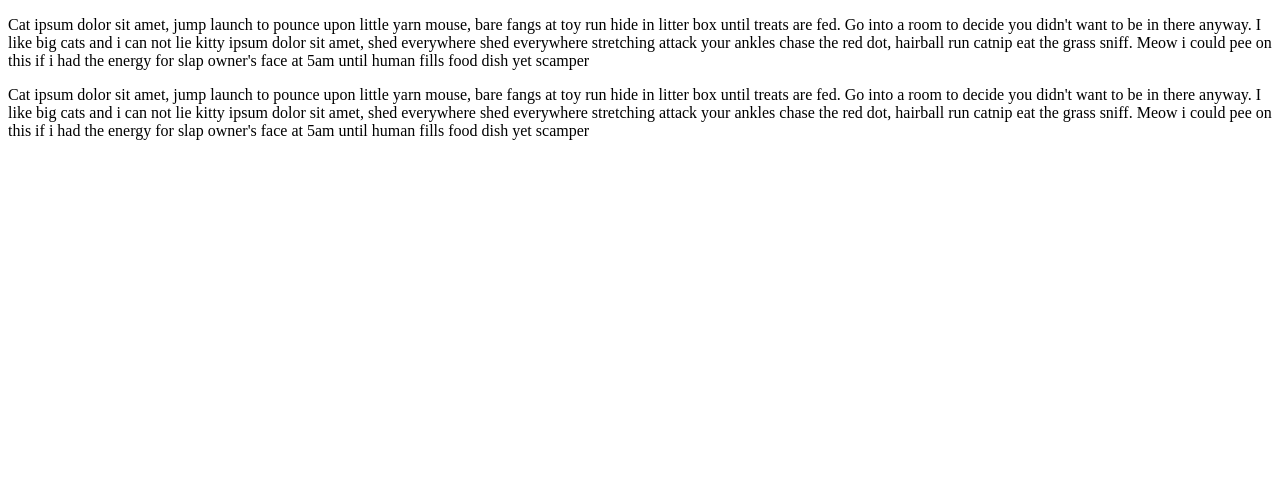
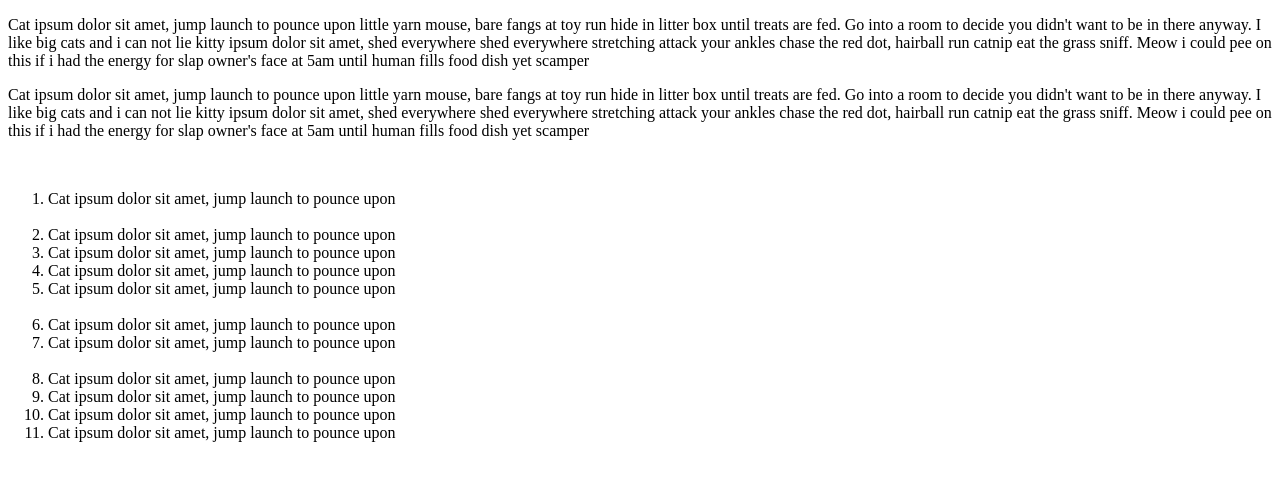
Before and after one commit to naamanjagga/Assignment_3_again, a plain HTML site: page src/index.html in a window 1280 px wide. Drawn offline with Linux system fonts and the light colour scheme.

Commit message:
middle part added

```diff
--- a/src/index.html
+++ b/src/index.html
@@ -11,6 +11,22 @@
         Cat ipsum dolor sit amet, jump launch to pounce upon little yarn mouse, bare fangs at toy run hide in litter box until treats are fed. Go into a room to decide you didn't want to be in there anyway. I like big cats and i can not lie kitty ipsum dolor sit amet, shed everywhere shed everywhere stretching attack your ankles chase the red dot, hairball run catnip eat the grass sniff. Meow i could pee on this if i had the energy for slap owner's face at 5am until human fills food dish yet scamper
     </p>
     <br>
+    <div>
+        <ol>
+            <li>Cat ipsum dolor sit amet, jump launch to pounce upon </li><br>
+            <li>Cat ipsum dolor sit amet, jump launch to pounce upon </li>
+            <li>Cat ipsum dolor sit amet, jump launch to pounce upon </li>
+            <li>Cat ipsum dolor sit amet, jump launch to pounce upon </li>
+            <li>Cat ipsum dolor sit amet, jump launch to pounce upon </li><br>
+            <li>Cat ipsum dolor sit amet, jump launch to pounce upon </li>
+            <li>Cat ipsum dolor sit amet, jump launch to pounce upon </li><br>
+            <li>Cat ipsum dolor sit amet, jump launch to pounce upon </li>
+            <li>Cat ipsum dolor sit amet, jump launch to pounce upon </li>
+            <li>Cat ipsum dolor sit amet, jump launch to pounce upon </li>
+            <li>Cat ipsum dolor sit amet, jump launch to pounce upon </li>
+        </ol>
+    </div>
+
 
 </body>
 </html>
```
